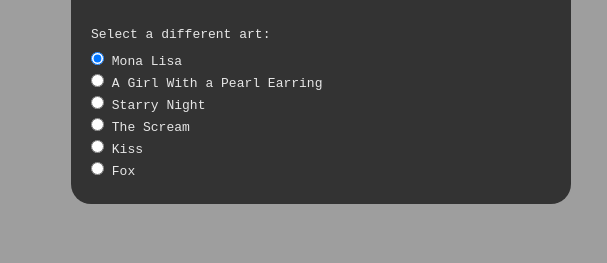
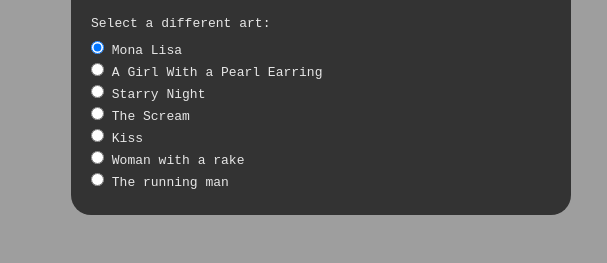
Before and after one commit to pixelatedart/pixelatedart.github.io, a plain HTML site: page index.html in a window 1280 px wide. Shown: the part 332-595 px from the top of the page, 49-656 px from the left. Drawn offline with Linux system fonts and the light colour scheme.

Commit message:
Update index.html

```diff
--- a/index.html
+++ b/index.html
@@ -36,10 +36,13 @@
         <input type="radio" id="kiss" name="art" value="kiss">
         <label for="kiss">Kiss</label>
       </div>
-
       <div class="art">
-        <input type="radio" id="fox" name="art" value="fox">
-        <label for="fox">Fox</label>
+        <input type="radio" id="womanwithrake" name="art" value="womanwithrake">
+        <label for="womanwithrake">Woman with a rake</label>
+      </div>
+      <div class="art">
+        <input type="radio" id="runningman" name="art" value="runningman">
+        <label for="runningman">The running man</label>
       </div>
     </div>
   </div>
```
